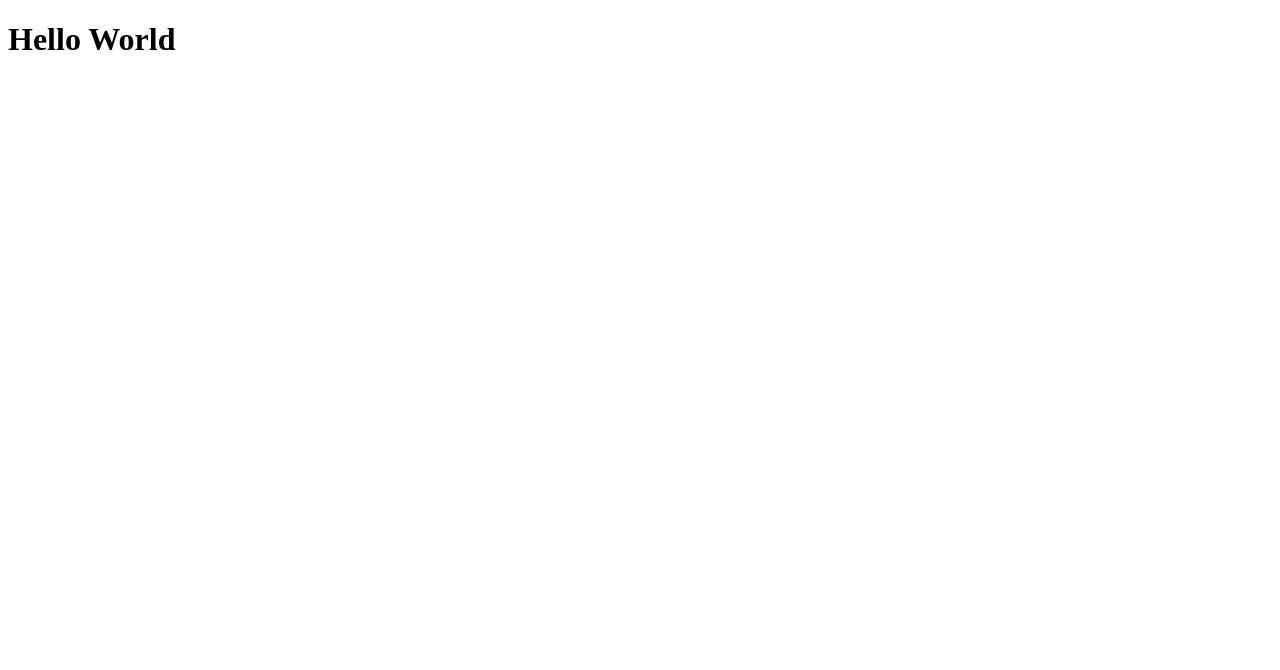
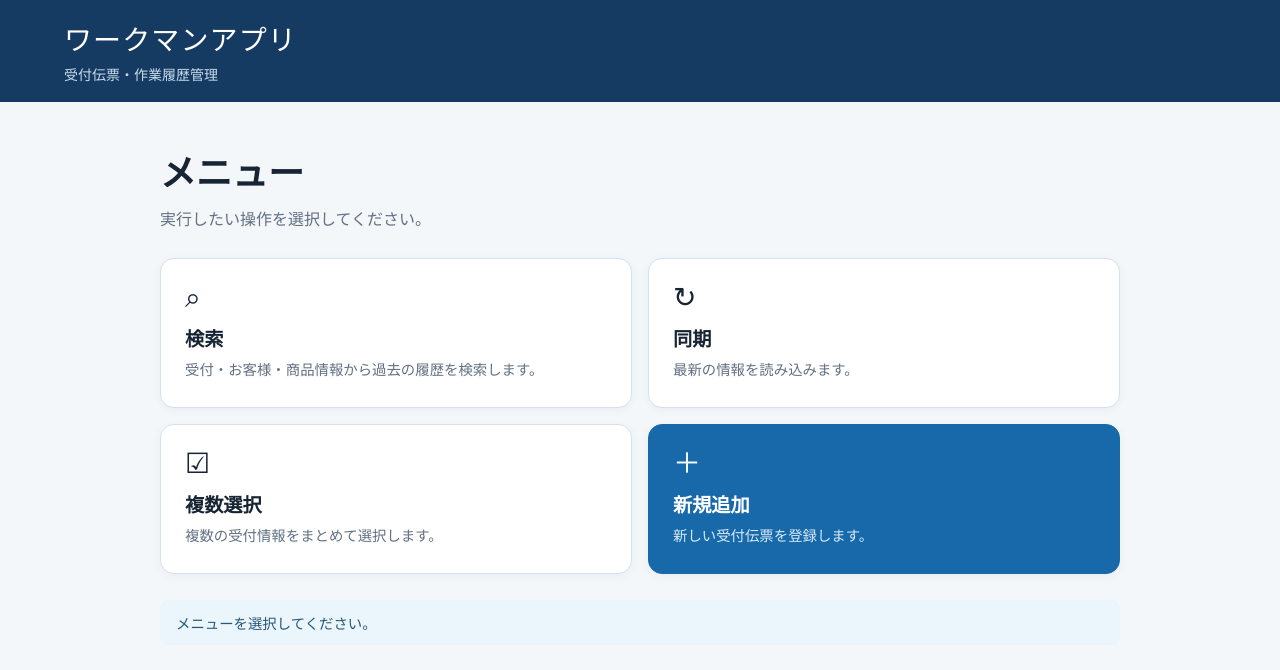
Before and after one commit to sakai3116/workman-hiranouriwari-APPDev, a website: page public/index.html in a window 1280 px wide. Drawn offline with Linux system fonts and the light colour scheme.

Commit message:
[add]タイトル画面の実装

```diff
--- a/public/index.html
+++ b/public/index.html
@@ -4,10 +4,57 @@
     <meta charset="UTF-8" />
     <meta name="viewport" content="width=device-width, initial-scale=1.0" />
     <title>ワークマンアプリ</title>
+    <style>
+      :root { --navy: #163b62; --blue: #1769aa; --blue-dark: #115282; --sky: #eaf5fc; --line: #d7e1eb; --text: #172433; --muted: #617082; --white: #fff; }
+      * { box-sizing: border-box; }
+      body { margin: 0; min-width: 320px; background: #f4f7fa; color: var(--text); font-family: "Yu Gothic UI", "Meiryo", sans-serif; }
+      .app-header { padding: 18px clamp(20px, 5vw, 72px); background: var(--navy); color: var(--white); }
+      .brand { margin: 0; font-size: clamp(1.25rem, 3vw, 1.75rem); letter-spacing: .04em; }
+      .brand-note { margin: 6px 0 0; color: #c8dced; font-size: .875rem; }
+      main { width: min(960px, calc(100% - 40px)); margin: 0 auto; padding: 42px 0 56px; }
+      .welcome { margin-bottom: 28px; }
+      .welcome h1 { margin: 0; font-size: clamp(1.5rem, 4vw, 2.25rem); }
+      .welcome p { margin: 10px 0 0; color: var(--muted); }
+      .actions { display: grid; grid-template-columns: repeat(2, minmax(0, 1fr)); gap: 16px; }
+      .action { display: flex; min-height: 150px; padding: 24px; border: 1px solid var(--line); border-radius: 14px; background: var(--white); color: inherit; cursor: pointer; text-align: left; box-shadow: 0 2px 8px rgb(23 49 74 / 5%); transition: transform 160ms ease, box-shadow 160ms ease, border-color 160ms ease; }
+      .action:hover { transform: translateY(-2px); border-color: #8eb9da; box-shadow: 0 8px 22px rgb(23 49 74 / 12%); }
+      .action:focus-visible { outline: 3px solid #79b8e8; outline-offset: 3px; }
+      .action--primary { border-color: var(--blue); background: var(--blue); color: var(--white); }
+      .action--primary:hover { border-color: var(--blue-dark); background: var(--blue-dark); }
+      .action-inner { align-self: center; }
+      .action-icon { display: block; margin-bottom: 12px; font-size: 1.75rem; line-height: 1; }
+      .action-title { display: block; font-size: 1.2rem; font-weight: 700; }
+      .action-description { display: block; margin-top: 7px; color: var(--muted); font-size: .9rem; line-height: 1.55; }
+      .action--primary .action-description { color: #d8ebfa; }
+      .status { min-height: 24px; margin: 26px 0 0; padding: 12px 16px; border-radius: 8px; background: var(--sky); color: #275879; font-size: .9rem; }
+      @media (max-width: 600px) { main { width: min(100% - 28px, 960px); padding-top: 30px; } .actions { grid-template-columns: 1fr; } .action { min-height: 128px; } }
+    </style>
   </head>
   <body>
+    <header class="app-header">
+      <p class="brand">ワークマンアプリ</p>
+      <p class="brand-note">受付伝票・作業履歴管理</p>
+    </header>
     <main>
-      <h1>Hello World</h1>
+      <section class="welcome" aria-labelledby="page-title">
+        <h1 id="page-title">メニュー</h1>
+        <p>実行したい操作を選択してください。</p>
+      </section>
+      <section class="actions" aria-label="操作メニュー">
+        <button class="action" type="button" data-action="検索"><span class="action-inner"><span class="action-icon" aria-hidden="true">⌕</span><span class="action-title">検索</span><span class="action-description">受付・お客様・商品情報から過去の履歴を検索します。</span></span></button>
+        <button class="action" type="button" data-action="同期"><span class="action-inner"><span class="action-icon" aria-hidden="true">↻</span><span class="action-title">同期</span><span class="action-description">最新の情報を読み込みます。</span></span></button>
+        <button class="action" type="button" data-action="複数選択"><span class="action-inner"><span class="action-icon" aria-hidden="true">☑</span><span class="action-title">複数選択</span><span class="action-description">複数の受付情報をまとめて選択します。</span></span></button>
+        <button class="action action--primary" type="button" data-action="新規追加"><span class="action-inner"><span class="action-icon" aria-hidden="true">＋</span><span class="action-title">新規追加</span><span class="action-description">新しい受付伝票を登録します。</span></span></button>
+      </section>
+      <p class="status" id="status" aria-live="polite">メニューを選択してください。</p>
     </main>
+    <script>
+      const status = document.querySelector('#status');
+      document.querySelectorAll('[data-action]').forEach((button) => {
+        button.addEventListener('click', () => {
+          status.textContent = `「${button.dataset.action}」を選択しました。機能は今後追加します。`;
+        });
+      });
+    </script>
   </body>
 </html>
```
